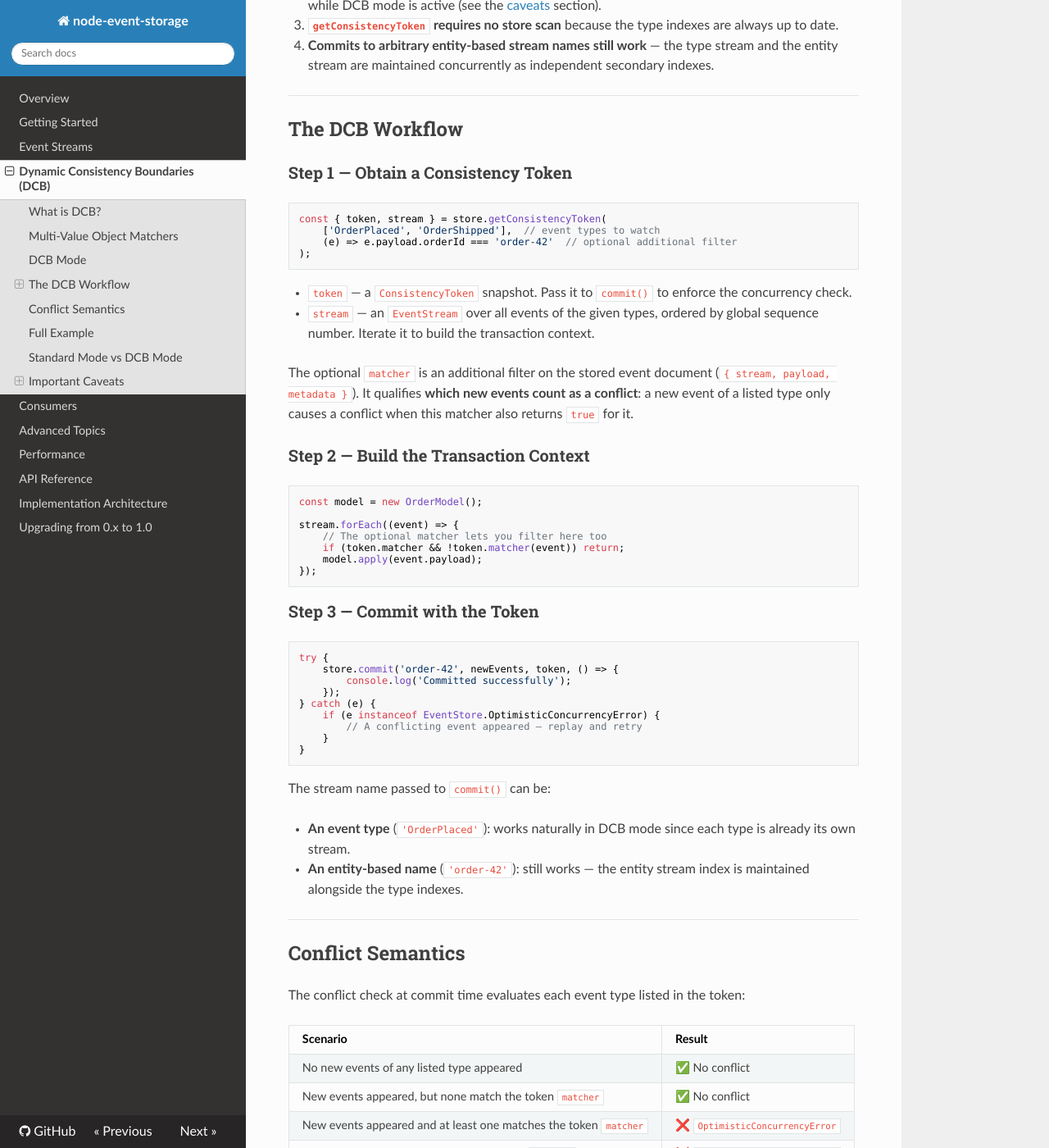
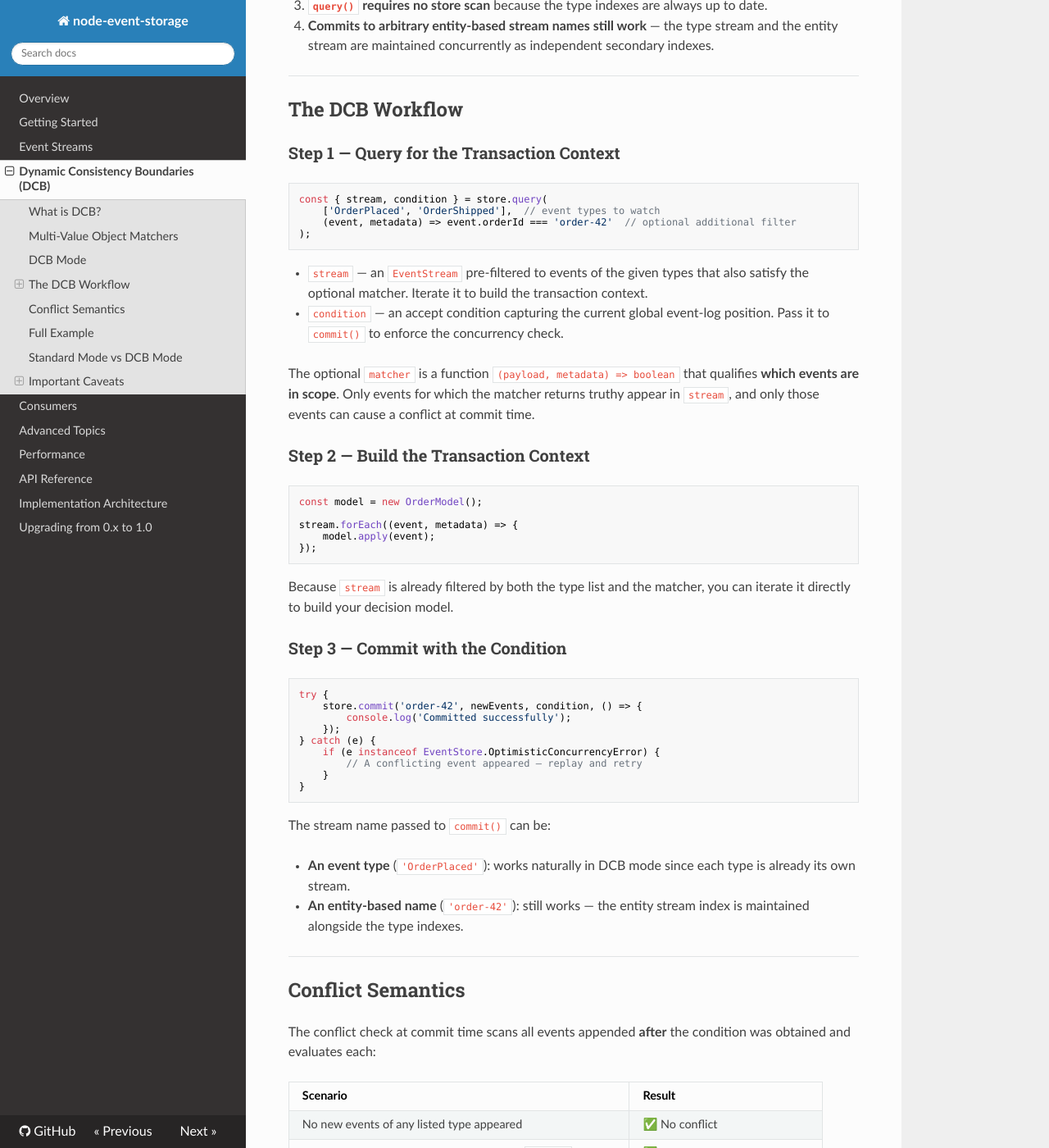
Before and after one commit to albe/node-event-storage, an MkDocs documentation site: the page built from docs/dcb.md, in a window 1280 px wide and 1400 px high, scrolled down 1522 px. Shown: the whole window at 82% size. Built offline with MkDocs 1.6.1, drawn with Linux system fonts in a browser that asks for light colours; nearby versions of some CDN libraries; some of the changed text lies outside the part shown.

Commit message:
refactor: rename ConsistencyToken→Condition, getConsistencyToken→query, redesign API per feedback
Agent-Logs-Url: https://github.com/albe/node-event-storage/sessions/54606612-6bb4-4905-b037-820816d13def

Co-authored-by: albe <4259532+albe@users.noreply.github.com>

````diff
--- a/docs/dcb.md
+++ b/docs/dcb.md
@@ -8,9 +8,9 @@ In traditional event-sourcing each command targets one aggregate (e.g. `order-42
 
 DCB generalises this:
 
-- The consistency boundary is expressed as a **query**: _a set of event types_ (and an optional additional filter) that the command handler cares about.
-- A **consistency token** is obtained before reading, capturing the current length of each relevant type stream.
-- After building the transaction context from those events the handler commits its new events together with the token.
+- The consistency boundary is expressed as a **query**: _a set of event types_ (and an optional additional filter function) that the command handler cares about.
+- A **condition** is obtained before reading, capturing the current global position in the event log.
+- After building the transaction context from those events the handler commits its new events together with the condition.
 - The commit engine checks: did any new events appear that satisfy the original query? If yes, a conflict is raised; if no, the commit succeeds.
 
 This removes the need to route every command through a fixed aggregate, enabling commands that span multiple entities while retaining strong consistency guarantees without distributed locks.
@@ -51,7 +51,7 @@ In DCB mode:
 
 2. **A lightweight type-stream index is automatically created** for each new event type the first time it appears.  This index is populated with `reindex=false`, meaning it tracks only events written while DCB mode is active (see the [caveats](#important-caveats) section).
 
-3. **`getConsistencyToken` requires no store scan** because the type indexes are always up to date.
+3. **`query()` requires no store scan** because the type indexes are always up to date.
 
 4. **Commits to arbitrary entity-based stream names still work** — the type stream and the entity stream are maintained concurrently as independent secondary indexes.
 
@@ -59,37 +59,37 @@ In DCB mode:
 
 ## The DCB Workflow
 
-### Step 1 — Obtain a Consistency Token
+### Step 1 — Query for the Transaction Context
 
 ```javascript
-const { token, stream } = store.getConsistencyToken(
+const { stream, condition } = store.query(
     ['OrderPlaced', 'OrderShipped'],  // event types to watch
-    (e) => e.payload.orderId === 'order-42'  // optional additional filter
+    (event, metadata) => event.orderId === 'order-42'  // optional additional filter
 );
 ```
 
-- `token` — a `ConsistencyToken` snapshot.  Pass it to `commit()` to enforce the concurrency check.
-- `stream` — an `EventStream` over all events of the given types, ordered by global sequence number.  Iterate it to build the transaction context.
+- `stream` — an `EventStream` pre-filtered to events of the given types that also satisfy the optional matcher.  Iterate it to build the transaction context.
+- `condition` — an accept condition capturing the current global event-log position.  Pass it to `commit()` to enforce the concurrency check.
 
-The optional `matcher` is an additional filter on the stored event document (`{ stream, payload, metadata }`).  It qualifies **which new events count as a conflict**: a new event of a listed type only causes a conflict when this matcher also returns `true` for it.
+The optional `matcher` is a function `(payload, metadata) => boolean` that qualifies **which events are in scope**.  Only events for which the matcher returns truthy appear in `stream`, and only those events can cause a conflict at commit time.
 
 ### Step 2 — Build the Transaction Context
 
 ```javascript
 const model = new OrderModel();
 
-stream.forEach((event) => {
-    // The optional matcher lets you filter here too
-    if (token.matcher && !token.matcher(event)) return;
-    model.apply(event.payload);
+stream.forEach((event, metadata) => {
+    model.apply(event);
 });
 ```
 
-### Step 3 — Commit with the Token
+Because `stream` is already filtered by both the type list and the matcher, you can iterate it directly to build your decision model.
+
+### Step 3 — Commit with the Condition
 
 ```javascript
 try {
-    store.commit('order-42', newEvents, token, () => {
+    store.commit('order-42', newEvents, condition, () => {
         console.log('Committed successfully');
     });
 } catch (e) {
@@ -108,16 +108,16 @@ The stream name passed to `commit()` can be:
 
 ## Conflict Semantics
 
-The conflict check at commit time evaluates each event type listed in the token:
+The conflict check at commit time scans all events appended **after** the condition was obtained and evaluates each:
 
 | Scenario | Result |
 |----------|--------|
 | No new events of any listed type appeared | ✅ No conflict |
-| New events appeared, but none match the token `matcher` | ✅ No conflict |
-| New events appeared and at least one matches the token `matcher` | ❌ `OptimisticConcurrencyError` |
-| New events appeared and the token has no `matcher` | ❌ `OptimisticConcurrencyError` |
+| New events appeared, but none match the `matcher` | ✅ No conflict |
+| New events appeared and at least one matches the `matcher` | ❌ `OptimisticConcurrencyError` |
+| New events appeared and no `matcher` was provided | ❌ `OptimisticConcurrencyError` |
 
-This means that unrelated concurrent writes (same event type but different business entity) never cause spurious conflicts — the optional `matcher` lets you narrow the boundary to exactly the events that would actually affect the decision.
+Unrelated concurrent writes (same event type but different business entity) never cause spurious conflicts — the optional `matcher` lets you narrow the boundary to exactly the events that would actually affect the decision.
 
 ---
 
@@ -126,37 +126,37 @@ This means that unrelated concurrent writes (same event type but different busin
 ```javascript
 import { EventStore } from 'event-storage';
 
-const store = new EventStore('orders', {
+const store = new EventStore('accounts', {
     storageDirectory: './data',
     dcbMode: true
 });
 
-store.on('ready', async () => {
+store.on('ready', () => {
 
-    async function handleRegisterCustomer(command) {
-        // Watch for any CustomerRegistered event with this email
-        const { token, stream } = store.getConsistencyToken(
+    function handleRegisterCustomer(command) {
+        // Query for any prior registration with the same email
+        const { stream, condition } = store.query(
             ['CustomerRegistered'],
-            (e) => e.payload.email === command.email
+            (event, metadata) => event.email === command.email
         );
 
         // Build state: is this email already taken?
         let emailTaken = false;
-        stream.forEach((e) => {
-            if (e.payload.email === command.email) emailTaken = true;
+        stream.forEach((event) => {
+            if (event.email === command.email) emailTaken = true;
         });
 
         if (emailTaken) {
             throw new Error(`Email ${command.email} is already registered`);
         }
 
-        // Commit — the token ensures no concurrent registration with the same email slips through
+        // Commit — the condition ensures no concurrent registration with the same email slips through
         store.commit('customer-' + command.customerId, [
             { type: 'CustomerRegistered', customerId: command.customerId, email: command.email }
-        ], token);
+        ], condition);
     }
 
-    await handleRegisterCustomer({ customerId: 'cust-1', email: 'alice@example.com' });
+    handleRegisterCustomer({ customerId: 'cust-1', email: 'alice@example.com' });
 });
 ```
 
@@ -164,18 +164,18 @@ store.on('ready', async () => {
 
 ## Standard Mode vs DCB Mode
 
-`getConsistencyToken` works in both standard and DCB mode.
+`query()` works in both standard and DCB mode.
 
 | Feature | Standard mode | DCB mode |
 |---------|---------------|----------|
 | Physical partitioning | By stream name | By `payload.type` |
 | Type stream creation | `reindex=true` on first use (one-time scan) | `reindex=false` (instant) |
-| `getConsistencyToken` first call | May scan existing events | O(1) always |
-| `getConsistencyToken` subsequent calls | O(1) | O(1) |
+| `query()` first call | May scan existing events | O(1) always |
+| `query()` subsequent calls | O(1) | O(1) |
 | Entity-based stream names | Default | Also supported |
 | Type-based stream names | Manual | Automatic |
 
-In **standard mode** the first call to `getConsistencyToken` for a given event type creates a secondary index by scanning all existing events (`reindex=true`).  This is a one-time cost proportional to the store size; all subsequent calls are O(1).  If your store is large and you want to avoid the initial scan, switch to DCB mode.
+In **standard mode** the first call to `query()` for a given event type creates a secondary index by scanning all existing events (`reindex=true`).  This is a one-time cost proportional to the store size; all subsequent calls are O(1).  If your store is large and you want to avoid the initial scan, switch to DCB mode.
 
 ---
 
@@ -183,10 +183,10 @@ In **standard mode** the first call to `getConsistencyToken` for a given event t
 
 ### DCB mode is for new stores
 
-Type indexes in DCB mode are created with `reindex=false`.  This means they only track events written *after* the index was first created.  If you open a pre-existing, stream-partitioned store in DCB mode, the type indexes will be incomplete and the consistency token will not reflect the full history.
+Type indexes in DCB mode are created with `reindex=false`.  This means they only track events written *after* the index was first created.  If you open a pre-existing, stream-partitioned store in DCB mode, the type indexes will be incomplete and the condition will not reflect the full history.
 
 **Always create a store with `dcbMode: true` from the beginning** if you intend to use DCB mode.
 
 ### Single-writer constraint
 
-Like the rest of event-storage, DCB mode enforces a single writer per store (via a lock file).  The consistency token check is not distributed — use this for single-server applications or a single coordinating write process.
+Like the rest of event-storage, DCB mode enforces a single writer per store (via a lock file).  The condition check is not distributed — use this for single-server applications or a single coordinating write process.
--- a/index.js
+++ b/index.js
@@ -1,4 +1,4 @@
-export { default as EventStore, default, ExpectedVersion, OptimisticConcurrencyError, ConsistencyToken, LOCK_THROW, LOCK_RECLAIM } from './src/EventStore.js';
+export { default as EventStore, default, ExpectedVersion, OptimisticConcurrencyError, Condition, LOCK_THROW, LOCK_RECLAIM } from './src/EventStore.js';
 export { default as EventStream } from './src/EventStream.js';
 export { default as Storage, StorageLockedError } from './src/Storage.js';
 export { default as Index } from './src/Index.js';
````
Also changed, not shown: README.md (+1 -1 lines), 3 other files.
